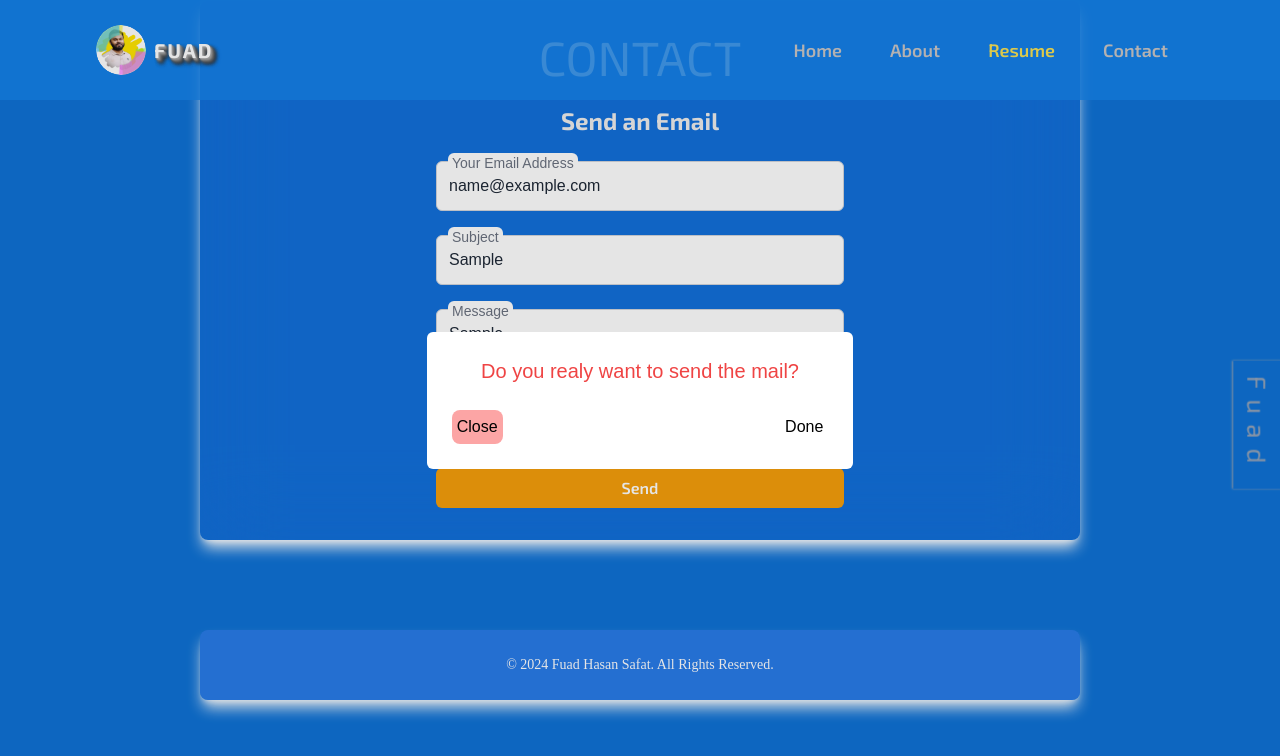
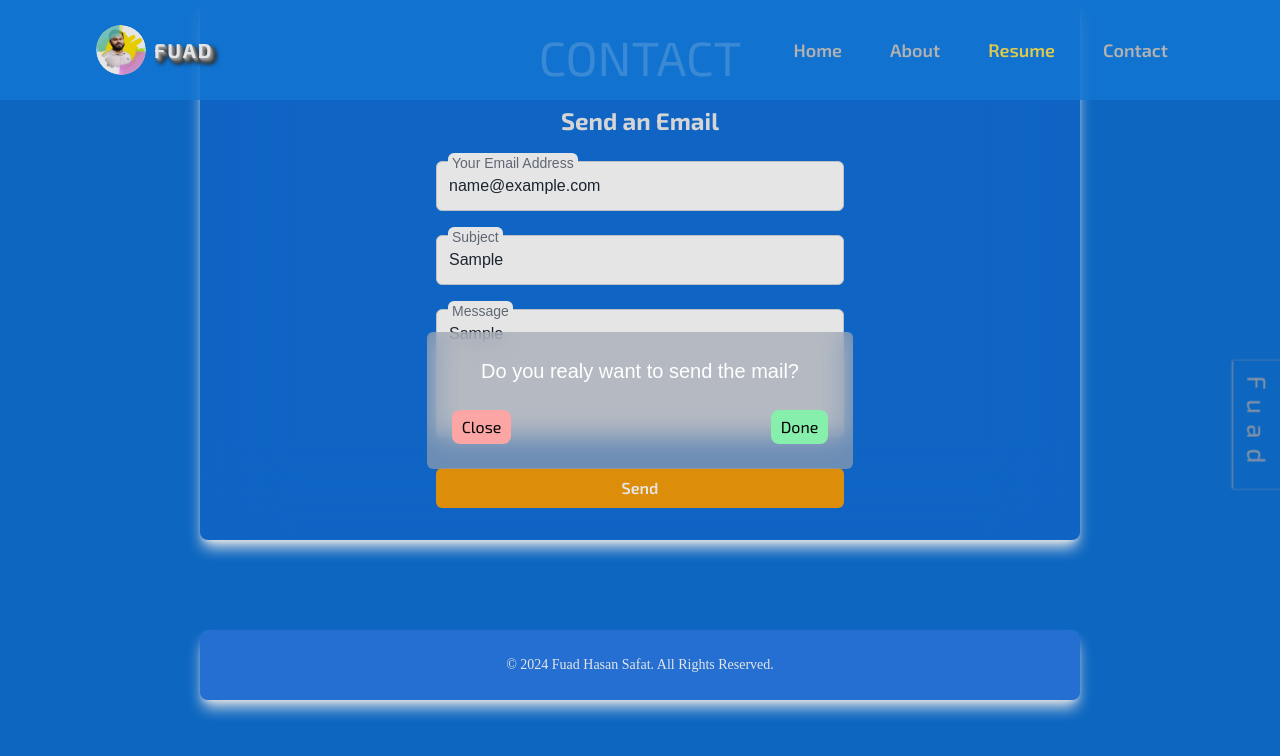
Before and after one commit to fuad-hasan-safat/fuad-hasan-safat, a Next.js app: page / in a window 1280 px wide. Both pictures are taken after typing "name@example.com", "Sample", "Sample" into the empty fields and a click on the button "Send". Shown: the part 3178-3934 px from the top of the page. Built offline with nearby package versions, Linux system fonts and the light colour scheme; a web font is replaced by a local one; what tailwindcss-filters would draw is missing.

Commit message:
modal design update

```diff
--- a/components/DialugueModal.tsx
+++ b/components/DialugueModal.tsx
@@ -20,14 +20,14 @@ const DialogueModal = forwardRef<HTMLDialogElement, DialogueModalProps>( functio
     }
 
     return (
-      <dialog ref={ref} className=" w-full md:w-1/3 rounded-md">
+      <dialog ref={ref} className=" w-full backdrop-blur-md bg-gray-400/65 md:w-1/3 rounded-md">
         <div className="w-full p-[25px]  ">
-          <h2 className="text-xl text-red-500 flex justify-center">{alert}</h2>
+          <h2 className="text-xl text-white flex justify-center">{alert}</h2>
           <div className="pt-[25px] flex space-x-4 justify-between">
-          <button onClick={() => (ref as React.RefObject<HTMLDialogElement>).current?.close()} className="bg-red-300 rounded-lg p-[5px] text-base">
+          <button onClick={() => (ref as React.RefObject<HTMLDialogElement>).current?.close()} className="bg-red-300 hover:bg-red-500 ease-in-out duration-300  rounded-lg p-[5px] px-[10px] text-sm md:text-base font-exo_2">
             Close
           </button>
-          {type === "Confirmation" && <button onClick={handleClick} className="ml-[15px] rounded-lg p-[5px] text-base">
+          {type === "Confirmation" && <button onClick={handleClick} className="ml-[15px] bg-green-300 hover:bg-green-500 ease-in-out duration-500 rounded-lg p-[5px] px-[10px] text-sm md:text-base font-exo_2">
             Done
           </button>}
           </div>
```
